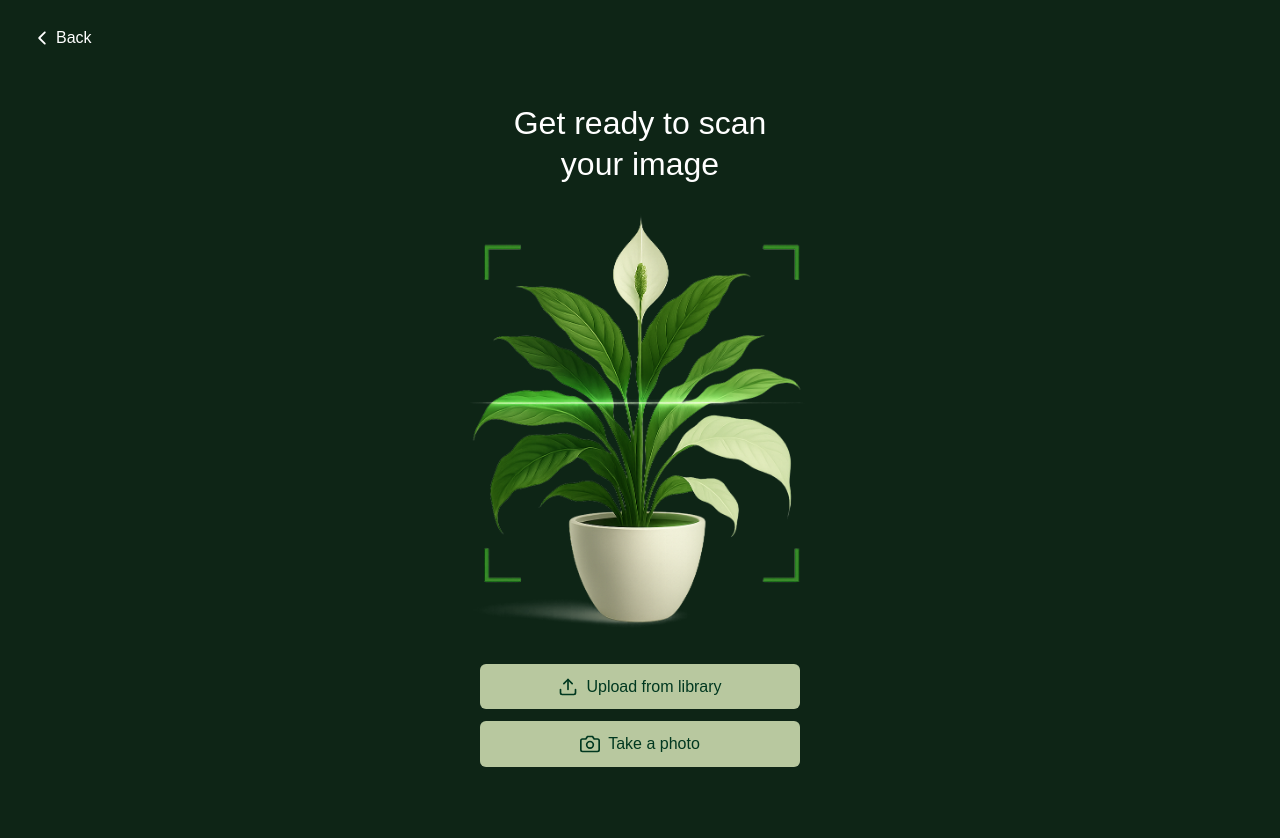
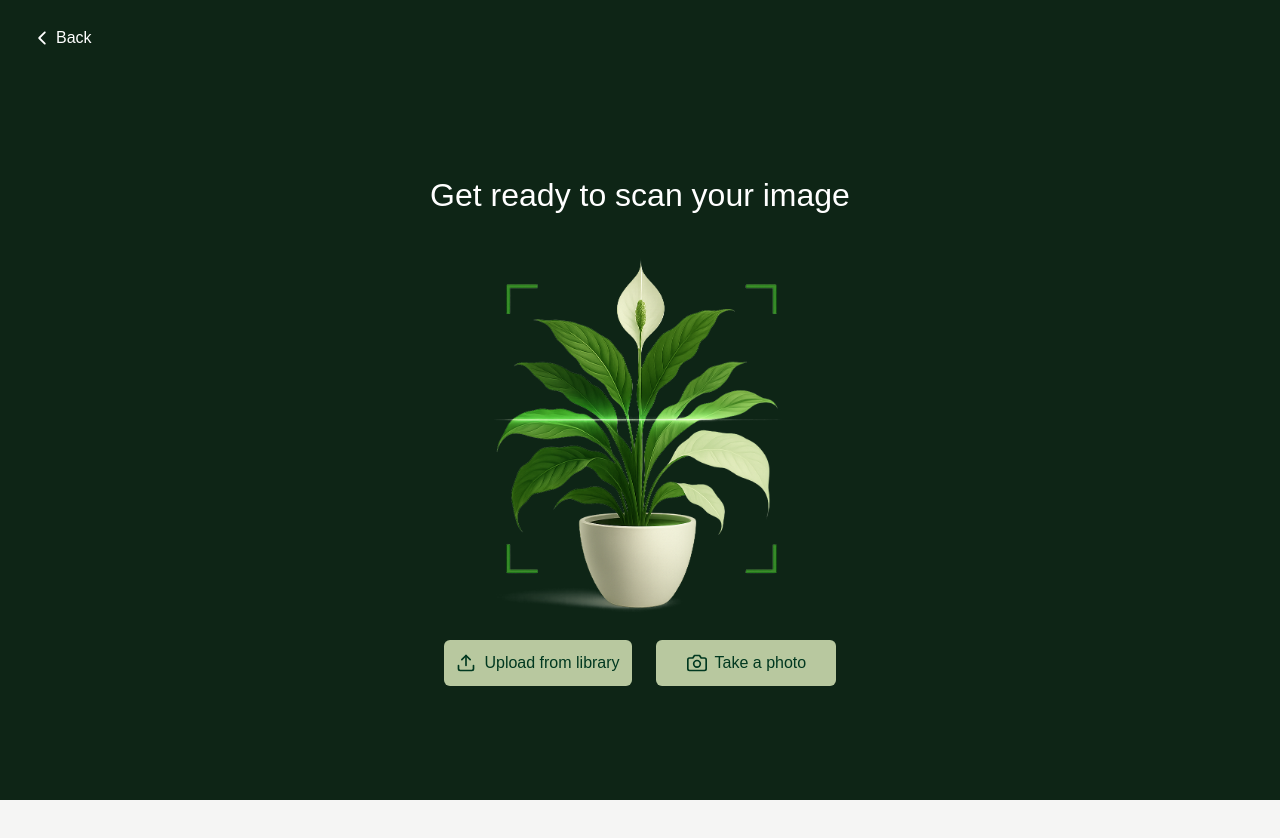
Before and after one commit to LielBiton-dev/plantKeeper-app, a React (Create React App) app in the folder client/: page /scan in a window 1280 px wide. Shown: the top 838 px of the page. After the commit the page ends 800 px from the top, so only its background shows below. Built offline with nearby package versions, Linux system fonts and the light colour scheme; no server answers; sample sign-in values are in the browser's storage.

Commit message:
Change top nav color + mini changes

```diff
--- a/client/src/Pages/CareInstructions.css
+++ b/client/src/Pages/CareInstructions.css
@@ -166,6 +166,9 @@
   .care-plant-image {
     max-height: 180px;
   }
+  .care-level-indicator {
+    margin-right: 18px;
+  }
 }
 
 
--- a/client/src/Pages/CareInstructions.js
+++ b/client/src/Pages/CareInstructions.js
@@ -1,12 +1,10 @@
 import React, { useEffect, useState } from "react";
 import { FaPaw } from "react-icons/fa";
 import { useNavigate } from "react-router-dom";
-import { onAuthStateChanged } from "firebase/auth";
 import { useLocation } from "react-router-dom";
-import { db, auth } from "../firebase/firebase";
+import { db } from "../firebase/firebase";
 import { doc, getDoc } from "firebase/firestore";
 import PageTransition from "../components/PageTransition";
-import { TopNav } from '../components/Nav';
 import { IoIosArrowBack } from "react-icons/io";
 import { IoWaterOutline } from "react-icons/io5";
 import { PiSunLight } from "react-icons/pi";
@@ -17,31 +15,8 @@ const CareInstructions = () => {
   const navigate = useNavigate();
   const location = useLocation();
   const type = location.state?.type;
-  const [userName, setUserName] = useState("");
-
   const [plantData, setPlantData] = useState(null);
   const [careData, setCareData] = useState(null);
-
-  useEffect(() => {
-    const unsubscribe = onAuthStateChanged(auth, async (user) => {
-      if (user) {
-        const userDoc = await getDoc(doc(db, "users", user.uid));
-        if (userDoc.exists()) {
-          const userData = userDoc.data();
-          console.log("User data retrieved:", userData);
-
-          if (userData.firstName) {
-            setUserName(userData.firstName);
-          } else {
-            setUserName("Plant Lover");
-            console.log("No name found in user data, using default");
-          }
-        }
-      }
-    });
-
-    return () => unsubscribe();
-  }, []);
 
   useEffect(() => {
     const fetchPlantAndCare = async () => {
@@ -86,8 +61,6 @@ const CareInstructions = () => {
 
   return (
     <div className="page-container bg-light">
-      <TopNav userName={userName} />
-
       <div className="back-button" onClick={() => navigate("/collection")}>
         <IoIosArrowBack size={20} />
         <span>Back</span>
--- a/client/src/Pages/Dashboard.js
+++ b/client/src/Pages/Dashboard.js
@@ -3,9 +3,12 @@ import { collection, query, orderBy, limit, getDocs } from "firebase/firestore";
 import { PieChart, Pie, Legend, LineChart, Line, Bar, Cell, XAxis, YAxis, CartesianGrid, Tooltip, ResponsiveContainer } from 'recharts';
 import { db } from "../firebase/firebase";
 import PageTransition from "../components/PageTransition";
+import { useNavigate } from "react-router-dom";
+import { IoIosArrowBack } from "react-icons/io";
 import "./Dashboard.css";
 
 const Dashboard = () => {
+  const navigate = useNavigate();
   const [scans, setScans] = useState([]);
   const [users, setUsers] = useState([]);
   const [loading, setLoading] = useState(true);
@@ -115,6 +118,10 @@ const Dashboard = () => {
   return (
     <div className="page-container bg-light">
       <PageTransition>
+            <div className="back-button" onClick={() => navigate("/profile")}>
+              <IoIosArrowBack size={20} />
+              <span>Back</span>
+            </div>
         <div className="content-container">
           <h2 className="page-title">Overview</h2>
 
--- a/client/src/Pages/Home.css
+++ b/client/src/Pages/Home.css
@@ -142,30 +142,6 @@ animation-delay: 0.2s;
   font-size: 0.85rem;
 }
 
-@media (min-width: 768px) {
-  .status-cards-grid {
-    grid-template-columns: repeat(2, 1fr); /* Two columns on tablet */
-    max-width: 800px;
-    margin-left: auto;
-    margin-right: auto;
-  }
-}
-
-@media (min-width: 1024px) {
-  .status-cards-grid {
-    gap: 2rem;
-  }
-
-  .status-card {
-    transition: transform 0.3s ease, box-shadow 0.3s ease;
-  }
-
-  .status-card:hover {
-    transform: translateY(-4px);
-    box-shadow: 0 6px 20px rgba(0, 0, 0, 0.1);
-  }
-}
-
 /* Action buttons */
 .action-buttons {
   display: grid;
@@ -217,7 +193,24 @@ box-shadow: 0 4px 12px rgba(0, 0, 0, 0.15);*/
 
 #home-title {
   margin-bottom: 0rem;
-  font-size: 2rem;
+  font-size: 2.2rem;
+  animation: popInLight 0.5s ease-out forwards;
+  opacity: 0;
+  transform: scale(0.9);
+}
+
+@keyframes popInLight {
+  0% {
+    opacity: 0;
+    transform: scale(0.9);
+  }
+  70% {
+    transform: scale(1.05);
+  }
+  100% {
+    opacity: 1;
+    transform: scale(1);
+  }
 }
 
 #home-description {
@@ -344,7 +337,7 @@ box-shadow: 0 4px 12px rgba(0, 0, 0, 0.15);*/
 .home-section {
   width: 100%;
   max-width: 100%;
-  margin: 0 auto 2rem auto;
+  margin: 0 auto 0.2rem auto;
   box-sizing: border-box;
 }
 
@@ -416,6 +409,13 @@ a.tip-card,
     min-width: 280px; /* Revert to a fixed width on larger screens */
     max-width: 320px;
   }
+
+  .status-cards-grid {
+    grid-template-columns: repeat(2, 1fr); /* Two columns on tablet */
+    max-width: 800px;
+    margin-left: auto;
+    margin-right: auto;
+  }
 }
 
 @media (min-width: 1200px) {
@@ -423,6 +423,26 @@ a.tip-card,
     max-width: 1200px;
     margin-left: auto;
     margin-right: auto;
+  }
+}
+
+
+@media (min-width: 1024px) {
+  .status-cards-grid {
+    gap: 2rem;
+  }
+
+  .status-card {
+    transition: transform 0.3s ease, box-shadow 0.3s ease;
+  }
+
+  .status-card:hover {
+    transform: translateY(-4px);
+    box-shadow: 0 6px 20px rgba(0, 0, 0, 0.1);
+  }
+
+  .plant-stories-carousel {
+    gap: 2rem !important;
   }
 }
 
@@ -503,7 +523,7 @@ font-size: 0.75rem;
 font-weight: 500;
 color: #28433F;
 max-width: 70px;         /* restrict width */
-white-space: nowrap;     /* prevent line break */
+white-space: normal;     /* prevent line break */
 overflow: hidden;        /* hide overflow */
 text-overflow: ellipsis; /* show ... for long names */
 text-align: center;
@@ -514,6 +534,7 @@ text-align: center;
 display: flex;
 justify-content: space-between;
 align-items: center;
+margin-top: 10px;
 }
 
 .view-all-link {
@@ -538,6 +559,7 @@ display: flex;
 flex-direction: column;
 gap: 0.75rem; /* smaller gap */
 margin-top: 0.5rem;
+margin-bottom: 1.5rem;
 }
 
 .task-item {
@@ -604,35 +626,7 @@ background-color: #f87171; /* fallback */
 box-shadow: 0 0 0 4px #fecaca; /* fallback */
 }
 
-
-
-/* Location pill animation */
-@keyframes jumpAndShake {
-  0% {
-    transform: translateY(0);
-  }
-  20% {
-    transform: translateY(-10px) rotate(0deg);
-  }
-  40% {
-    transform: translateY(-10px) rotate(-5deg);
-  }
-  50% {
-    transform: translateY(-10px) rotate(5deg);
-  }
-  60% {
-    transform: translateY(-10px) rotate(0deg);
-  }
-  80% {
-    transform: translateY(0px) rotate(0deg);
-  }
-  100% {
-    transform: translateY(0) rotate(0deg);
-  }
-}
-
 .location-icon {
-  animation: jumpAndShake 1.4s ease-in-out forwards;
   display: inline-block; /* Needed for transform to work */
 }
 
--- a/client/src/Pages/Identification.js
+++ b/client/src/Pages/Identification.js
@@ -198,7 +198,6 @@ const IdentificationResults = () => {
 
     return (
         <div className="identification-page">
-            <TopNav userName={userName} />
             <div className="back-button" onClick={() => navigate("/scan")}>
                 <IoIosArrowBack size={20} />
                 <span>Back</span>
--- a/client/src/Pages/PlantScan.css
+++ b/client/src/Pages/PlantScan.css
@@ -14,21 +14,21 @@
   display: flex;
   flex-direction: column;
   align-items: center;
-  justify-content: space-between;
-  padding: 0rem 1.5rem 5rem 1.5rem;
+  justify-content: flex-start;
+  padding: 0 1.5rem 2rem 1.5rem;
 }
 
 /* Instruction text */
 .scan-instruction {
   width: 100%;
   text-align: center;
+  margin-bottom: 1.5rem;
 }
 
 .scan-instruction h2 {
   color: white;
   font-size: 2rem;
   font-weight: 300;
-  line-height: 1.3;
 }
 
 /* Image preview area */
@@ -36,11 +36,12 @@
   width: 100%;
   display: flex;
   justify-content: center;
+  margin-bottom: 1.5rem;
 }
 
 .image-preview {
   width: 100%;
-  max-width: 340px;
+  max-width: 320px;
   border-radius: 0px;
   overflow: hidden;
   position: relative;
@@ -51,8 +52,9 @@
 
 .default-image {
   width: 100%;
-  height: 100%;
-  object-fit: cover;
+  height: auto;
+  max-height: 100%;
+  object-fit: contain;
   object-position: center;
 }
 
@@ -63,7 +65,7 @@
   display: flex;
   flex-direction: column;
   gap: 0.75rem;
-  margin-top: 2rem;
+  margin-top: 1.5rem;
 }
 
 .scan-btn {
@@ -120,3 +122,63 @@
   text-overflow: ellipsis;
   white-space: nowrap;
 }
+
+@media (min-width: 768px) {
+  .scan-content {
+    flex-direction: column;
+    align-items: center;
+    justify-content: center;
+    padding: 0 2rem 2rem 2rem;
+    height: 100vh; /* Ensure it takes full height */
+    box-sizing: border-box; /* Include padding in height calculation */
+  }
+
+  .scan-instruction {
+    width: 100%;
+    margin-bottom: 1rem; /* Reduced from 1.5rem */
+  }
+
+  .image-preview-container {
+    width: 100%;
+    max-width: 420px; /* Reduced from 500px */
+    margin-bottom: 1.5rem; /* Reduced from 2rem */
+  }
+
+  .image-preview {
+    max-width: 100%;
+  }
+
+  .default-image {
+    max-height: 50vh; /* Reduced from 60vh */
+  }
+
+  .scan-actions {
+    width: 100%;
+    max-width: 550px;
+    margin-top: 0;
+    flex-direction: row;
+    justify-content: center;
+    gap: 1.5rem;
+  }
+
+  .scan-btn {
+    width: auto;
+    min-width: 180px; /* Slightly smaller buttons */
+    max-width: 220px;
+  }
+}
+
+/* For very large screens, keep the content from getting too spread out */
+@media (min-width: 1200px) and (min-height: 800px) {
+  .scan-content {
+    justify-content: center;
+  }
+
+  .image-preview-container {
+    max-width: 450px;
+  }
+
+  .default-image {
+    max-height: 45vh; /* Even smaller on very large screens */
+  }
+}
--- a/client/src/Pages/PlantScan.js
+++ b/client/src/Pages/PlantScan.js
@@ -79,7 +79,7 @@ const PlantScan = () => {
       </div>
       <div className="scan-content">
         <div className="scan-instruction">
-          <h2>Get ready to scan<br />your image</h2>
+          <h2>Get ready to scan your image</h2>
         </div>
 
         <div className="image-preview-container">
--- a/client/src/firebase/user.js
+++ b/client/src/firebase/user.js
@@ -59,12 +59,7 @@
         email: user.email,
         notificationEnable: user.notificationEnable
       };
-
-      // Only add registrationDate for new documents
-      if (!user.uid) {
-        data.registrationDate = new Date();
-      }
-
+      data.registrationDate = new Date();
       return data;
     },
 
--- a/client/src/styles/global.css
+++ b/client/src/styles/global.css
@@ -77,7 +77,7 @@
     display: flex;
     justify-content: space-between;
     align-items: center;
-    background-color: var(--primary-color);
+    background-color: var(--main-page);
     padding: 0.75rem 1rem;
     color: white;
   }
@@ -90,7 +90,8 @@
   .top-nav-user {
     display: flex;
     align-items: center;
-    font-size: 0.9rem
+    font-size: 0.9rem;
+    color: var(--text-dark);
   }
 
   .top-nav-user span {
@@ -102,14 +103,14 @@
   .logout-btn {
     background-color: transparent;
     border: none;
-    color: white;
+    color: var(--text-dark);
     cursor: pointer;
     text-decoration: underline;
   }
 
   /* From: Collection.css - .logout-btn */
   .logout-btn-bold {
-    color: var(--text-light);
+    color: var(--text-dark);
     cursor: pointer;
     font-weight: bold;
   }
@@ -148,13 +149,13 @@
      -------------------------------- */
   .page-title {
     font-size: 2rem;
-    font-weight: 600;
-    letter-spacing: 0.3px;
+    font-weight: 800;
+    letter-spacing: -0.5px;
     margin-bottom: 2rem;
-    margin-top: 2rem;
+    margin-top: 0.8rem;
     color: var(--text-dark);
     text-align: center;
-    font-family: 'Poppins', sans-serif;
+    font-family: -apple-system, BlinkMacSystemFont, "Segoe UI", Roboto, "Helvetica Neue", sans-serif;
     line-height: 1;
   }
 
@@ -291,7 +292,7 @@
   .back-button {
     display: flex;
     align-items: center;
-    padding: 12px 16px;
+    padding: 12px 16px 4px 16px;
     margin: 16px;
     background-color: transparent;
     border-radius: 12px;
```
